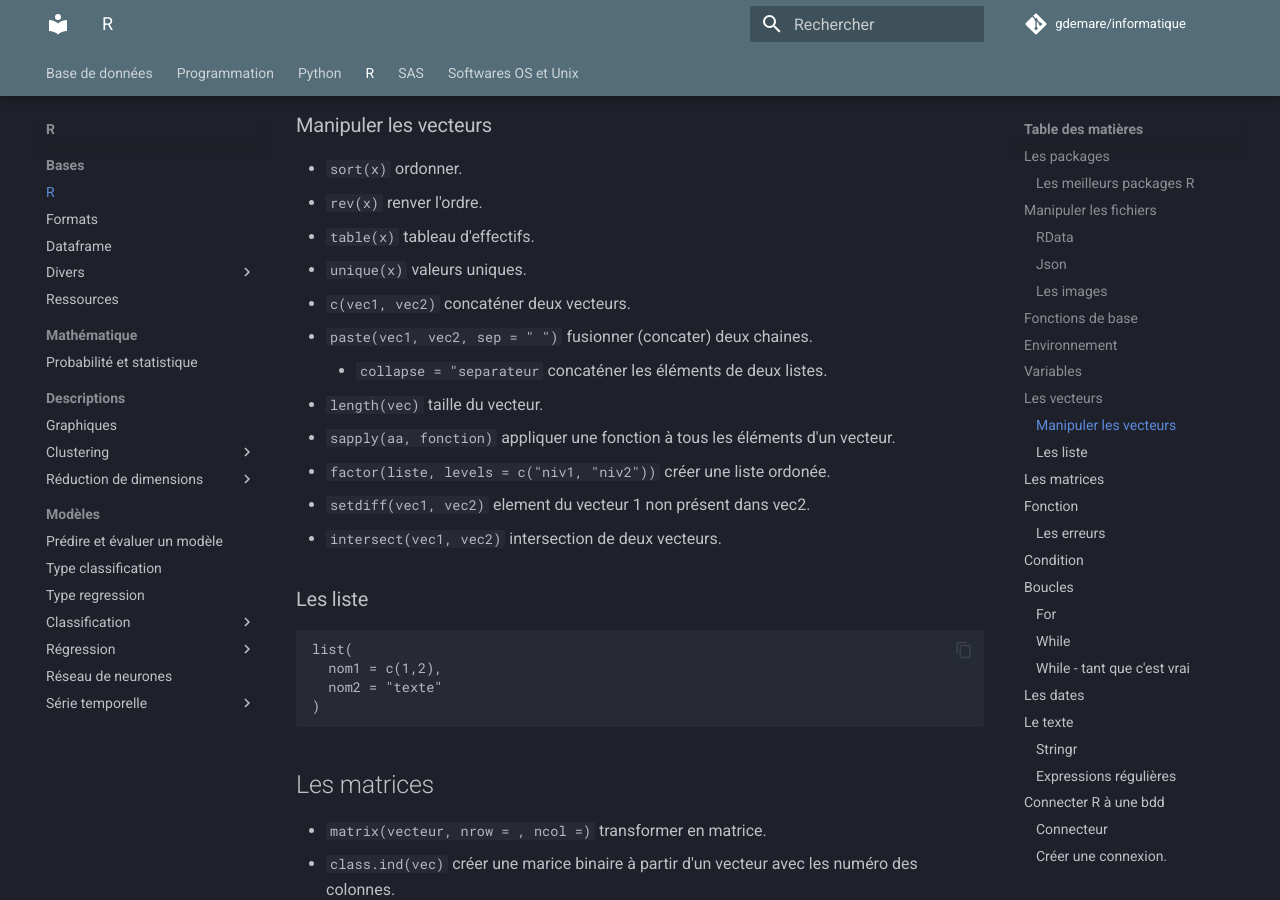
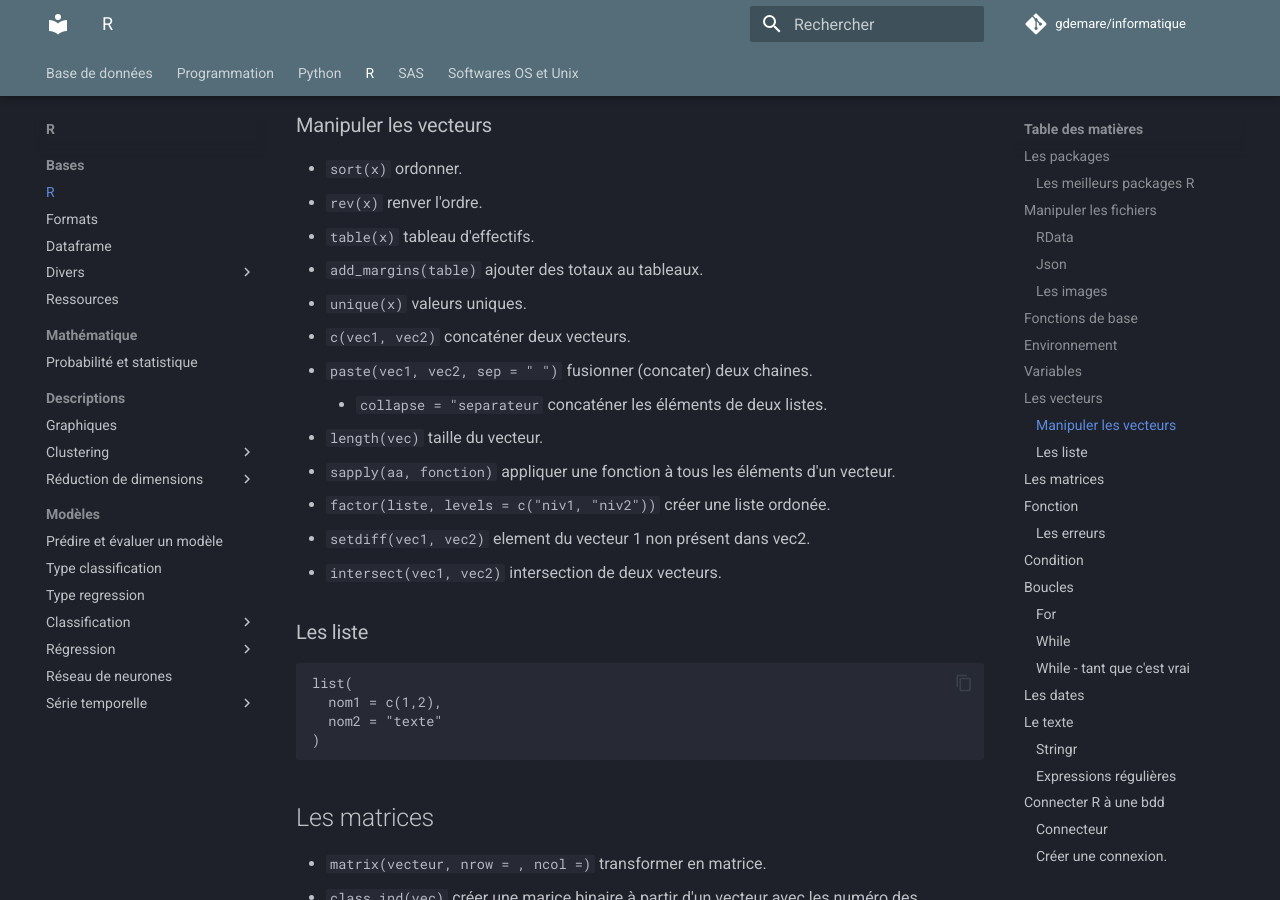
Before and after one commit to gdemare/Informatique, an MkDocs documentation site: the page built from docs/r/r_r.md, in a window 1280 px wide and 900 px high, scrolled down 2658 px. Built offline with MkDocs 1.6.1 and Material for MkDocs 9.7.7, drawn with Linux system fonts in a browser that asks for light colours; comment, search, counter and statistics services are not loaded.

Commit message:
Update r_r.md

```diff
--- a/docs/r/r_r.md
+++ b/docs/r/r_r.md
@@ -87,6 +87,7 @@ Déclarer des variables :
 * `sort(x)` ordonner.
 * `rev(x)` renver l'ordre.
 * `table(x)` tableau d'effectifs.
+* `add_margins(table)` ajouter des totaux au tableaux.
 * `unique(x)` valeurs uniques.
 * `c(vec1, vec2)` concaténer deux vecteurs.
 * `paste(vec1, vec2, sep = " ")` fusionner (concater) deux chaines.
```
